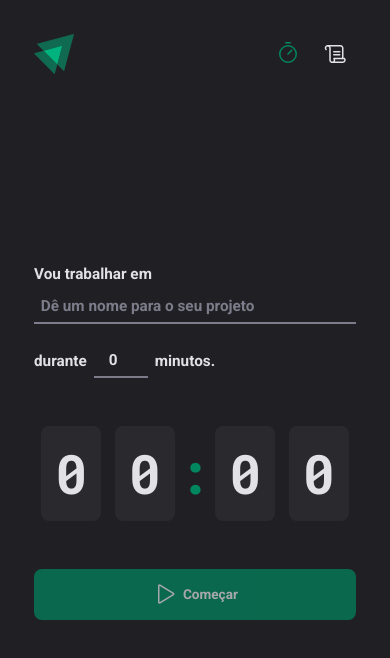
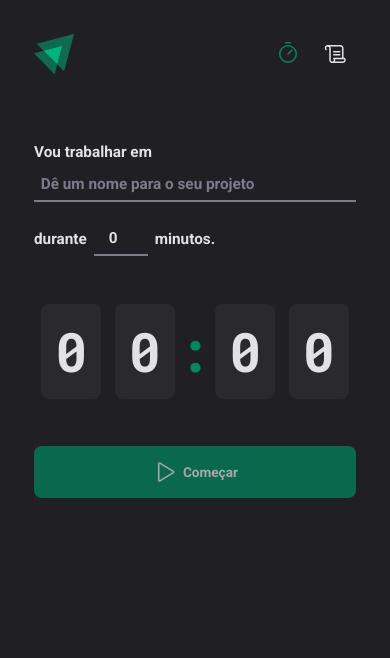
Before and after one commit to virtorodrigues/ignite-timer, a React (Vite) app: page / in a window 390 px wide. Shown: the top 658 px of the page. Built offline with nearby package versions, Linux system fonts and the light colour scheme.

Commit message:
small fix responsive home

```diff
--- a/src/pages/Home/styles.ts
+++ b/src/pages/Home/styles.ts
@@ -11,6 +11,11 @@ export const HomeContainer = styled.div`
     flex-direction: column;
     align-items: center;
     gap: 3.5rem;
+  }
+
+  @media (max-width: 768px) {
+    align-items: flex-start;
+    margin-top: 5rem;
   }
 `
 
```
